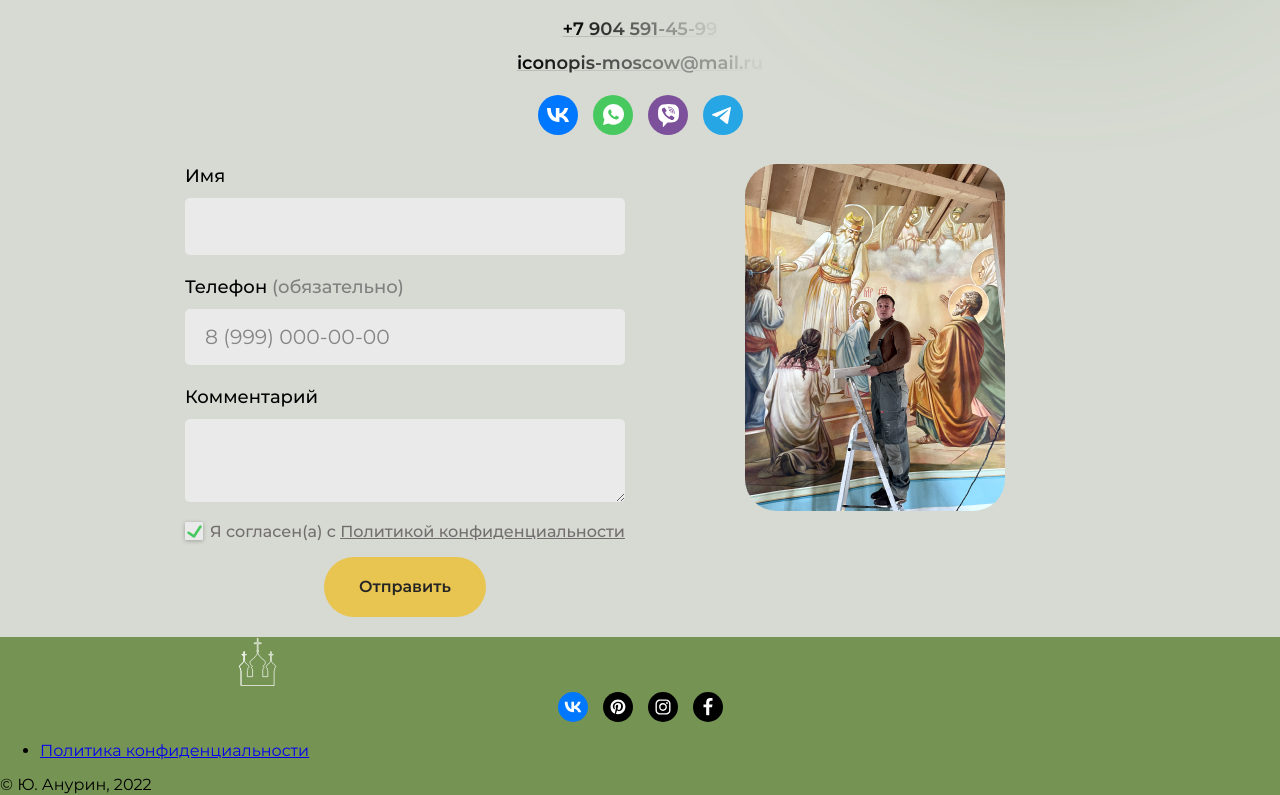
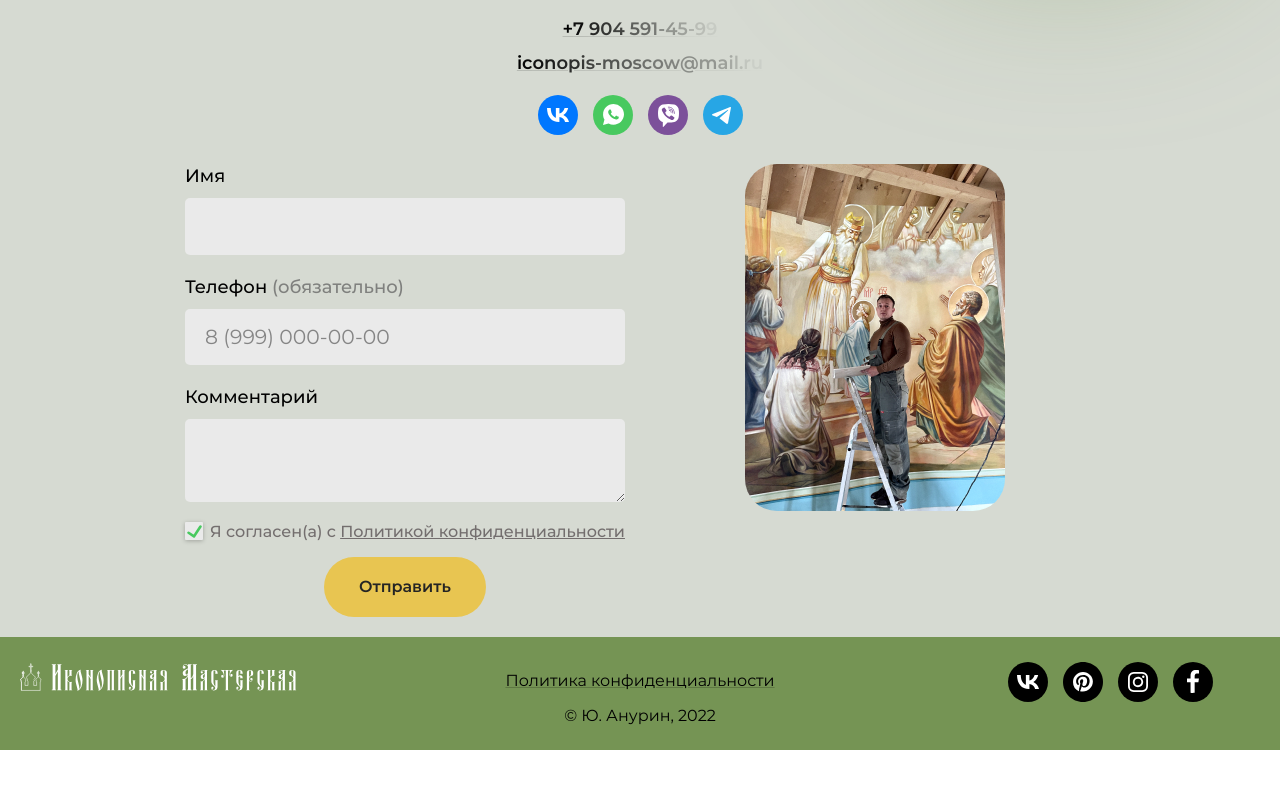
Before and after one commit to kalaganov5/anurin-Iconopis, a website: page source/index.html in a window 1280 px wide. Shown: the part 6226-7021 px from the top of the page. After the commit the page ends 6976 px from the top, so only its background shows below. Drawn offline with nearby package versions, Linux system fonts and the light colour scheme; files that its build step writes are made by us from their sources.

Commit message:
footer screen

```diff
--- a/source/index.html
+++ b/source/index.html
@@ -28,9 +28,6 @@
         <path d="M2.14 34.924v-10.7c-.405-.229-.972-.79 0-1.215-.86-.582-2.064-2.034 0-3.188l.455-.303.607-.76L3.81 18l.304-.531.076-.228v-.986H3.96v-.228h.228v-3.112H2.823v-.38h1.366v-1.973h.303M10.472 28.625V23.13c-.669-.37-1.605-1.28 0-1.968-1.42-.942-3.41-3.294 0-5.163l.752-.492 1.002-1.23 1.003-1.229.502-.86.125-.37v-1.597h-.376v-.37h.376v-5.04H11.6v-.615h2.256V1h.501M21.417 28.625v-4.402c-.405-.227-.972-.79 0-1.214-.86-.582-2.065-2.034 0-3.188l.455-.303.607-.76.607-.758.304-.531.076-.228v-.986h-.228v-.228h.228v-3.112H22.1v-.38h1.366v-1.973h.303" stroke="#fff" stroke-width=".5"></path>
         <path d="M6.69 28.625v-4.402c.406-.227.972-.79 0-1.214.86-.582 2.065-2.034 0-3.188l-.455-.303-.607-.76L5.021 18l-.304-.531-.075-.228v-.986h.227v-.228h-.227v-3.112h1.366v-.38H4.642v-1.973h-.304M17.787 28.55v-5.394c.669-.37 1.604-1.28 0-1.97 1.42-.943 3.41-3.299 0-5.17l-.752-.492-1.003-1.23-1.002-1.232-.502-.861-.125-.37v-1.6h.376v-.369h-.376V4.816h2.256V4.2h-2.256V1h-.501M25.967 35V24.223c.405-.227.972-.79 0-1.214.86-.582 2.064-2.034 0-3.188l-.455-.303-.607-.76-.608-.758-.303-.531-.076-.228v-.986h.228v-.228h-.228v-3.112h1.366v-.38h-1.366v-1.973h-.304M2.063 34.924h24.014M6.691 28.549h3.72M17.714 28.549h3.7" stroke="#fff" stroke-width=".5"></path>
       </symbol>
-      <symbol fill="none" xmlns="http://www.w3.org/2000/svg" viewBox="0 0 19 14" id="icon-menu">
-        <path d="M18 1H1M18 6.73H1M18 12.46H1" stroke="#000" stroke-width="2" stroke-linecap="round" stroke-linejoin="round"></path>
-      </symbol>
       <symbol fill="none" xmlns="http://www.w3.org/2000/svg" viewBox="0 0 40 40" id="icon-instagram">
         <rect width="40" height="40" rx="20" fill="#000"></rect>
         <path d="M20 11.807h4.096c.964 0 1.446.241 1.808.362.482.24.843.361 1.204.723.362.361.603.723.723 1.204.12.362.241.844.362 1.808v8.192c0 .964-.241 1.446-.362 1.808-.24.482-.361.843-.723 1.204-.361.362-.723.603-1.204.723-.362.12-.844.241-1.808.362h-8.192c-.964 0-1.446-.241-1.808-.362-.482-.24-.843-.361-1.204-.723-.362-.361-.603-.723-.723-1.204-.12-.362-.241-.844-.362-1.808v-8.192c0-.964.241-1.446.362-1.808.24-.482.361-.843.723-1.204.361-.362.723-.603 1.204-.723.362-.12.844-.241 1.808-.362H20zM20 10h-4.096c-1.085 0-1.808.241-2.41.482a5.263 5.263 0 0 0-1.807 1.205c-.603.602-.844 1.084-1.205 1.807-.241.602-.361 1.325-.482 2.41v8.192c0 1.085.241 1.808.482 2.41a5.263 5.263 0 0 0 1.205 1.807c.602.603 1.084.844 1.807 1.205.602.241 1.325.361 2.41.482h8.192c1.085 0 1.808-.241 2.41-.482a5.263 5.263 0 0 0 1.807-1.205c.603-.602.844-1.084 1.205-1.807.241-.602.361-1.325.482-2.41v-8.192c0-1.085-.241-1.808-.482-2.41a5.263 5.263 0 0 0-1.205-1.807c-.602-.603-1.084-.844-1.807-1.205-.602-.241-1.325-.361-2.41-.482H20z" fill="#fff"></path>
@@ -40,8 +37,8 @@
         <rect width="50" height="50" rx="25" fill="#27A6E5"></rect>
         <path d="m35 15.753-3.757 19.612s-.525 1.36-1.97.708l-8.667-6.882-.04-.02a6003.79 6003.79 0 0 0 10.646-9.926c.615-.593.233-.947-.48-.498l-13.411 8.82-5.174-1.803s-.814-.3-.893-.953c-.079-.653.92-1.006.92-1.006l21.092-8.569S35 14.447 35 15.753z" fill="#FEFEFE"></path>
       </symbol>
-      <symbol fill="none" xmlns="http://www.w3.org/2000/svg" viewBox="0 0 50 50" id="icon-vk">
-        <rect width="50" height="50" rx="25" fill="#07F"></rect>
+      <symbol xmlns="http://www.w3.org/2000/svg" viewBox="0 0 50 50" id="icon-vk" class="icon-vk">
+        <rect width="50" height="50" rx="25"></rect>
         <path d="M26.228 33.75c-9.396 0-14.755-6.57-14.978-17.5h4.706c.155 8.023 3.625 11.421 6.373 12.122V16.25h4.432v6.92c2.713-.298 5.565-3.452 6.527-6.92h4.431a13.486 13.486 0 0 1-2.122 5.003 13.194 13.194 0 0 1-3.907 3.72 13.618 13.618 0 0 1 4.453 3.617 13.94 13.94 0 0 1 2.607 5.16h-4.878a8.676 8.676 0 0 0-2.63-4.221 8.409 8.409 0 0 0-4.481-2.033v6.254h-.533z" fill="#fff"></path>
       </symbol>
       <symbol fill="none" xmlns="http://www.w3.org/2000/svg" viewBox="0 0 18 33" id="icon-arrow">
@@ -451,7 +448,7 @@
         <ul class="contacts__socials socials">
           <li class="socials__item">
             <a class="socials__link" target="_blank" href="https://vk.me/artistprofi" title="Связаться через ВКонтакте">
-              <svg class="socials__icon" width="40" height="40">
+              <svg class="socials__icon socials__icon--vk" width="40" height="40">
                 <use xlink:href="#icon-vk"></use>
               </svg>
             </a>
@@ -508,15 +505,19 @@
     </main>
     <footer class="footer">
       <a href="/" class="footer__logo logo-footer">
-        <svg role="img" class="logo-footer__image" width="515" height="50">
+        <svg role="img" class="logo-footer__image" width="28" height="36">
           <text class="visually-hidden" font-size="0">Иконописная мастерская Юрия Анурина.</text>
           <use xlink:href="#icon-logo-church"></use>
+        </svg>
+        <svg role="img" class="logo-footer__image logo-footer__image--pc" width="279" height="50">
+          <text class="visually-hidden" font-size="0">Иконописная мастерская Юрия Анурина.</text>
+          <use xlink:href="#icon-logo-anurin-Iconopis"></use>
         </svg>
       </a>
       <ul class="footer__socials socials socials--footer">
         <li class="socials__item">
           <a class="socials__link" target="_blank" href="https://vk.com/iconopisno" title="Моя страница ВКонтакте">
-            <svg class="socials__icon" width="30" height="30">
+            <svg class="socials__icon socials__icon--vk" width="30" height="30">
               <use xlink:href="#icon-vk"></use>
             </svg>
           </a>
--- a/source/less/block/footer.less
+++ b/source/less/block/footer.less
@@ -1,3 +1,40 @@
 .footer {
   background-color: @color-green;
+  padding: 10px 0;
+  display: grid;
+  grid-template-columns: minmax(20px, auto) 40px 1fr 40px minmax(20px, auto);
+
+  & > * {
+    grid-column: ~"3/-3";
+  }
 }
+
+.footer__logo {
+  grid-column: ~"2/3";
+  grid-row: ~"1/2";
+}
+
+.footer__copyright {
+  grid-column: ~"2/-2";
+  text-align: center;
+}
+
+
+@media @desktop {
+  .footer {
+    padding: 25px 0;
+    grid-template-columns: minmax(20px, auto) 300px 1fr 300px minmax(20px, auto);
+  }
+
+  .footer__link {
+    grid-row: ~"1/2";
+  }
+
+  .footer__socials {
+    grid-column: ~"4/5";
+  }
+
+  .footer__copyright {
+    grid-column: ~"3/4";
+  }
+}
--- /dev/null
+++ b/source/less/block/links-footer.less
@@ -0,0 +1,24 @@
+.links-footer {
+  display: flex;
+  flex-direction: row;
+  flex-wrap: wrap;
+  .list-style-none();
+  margin: 10px;
+  gap: 15px;
+  justify-content: center;
+}
+
+.links-footer__link {
+  color: @color-black-original;
+  text-decoration-color: rgba(@color-black-original, 0.2);
+  .transition();
+
+  &:hover,
+  &:focus {
+    text-decoration-color: rgba(@color-black-original, 1);
+  }
+}
+
+.links-footer__item {
+  text-align: center;
+}
--- /dev/null
+++ b/source/less/block/logo-footer.less
@@ -0,0 +1,22 @@
+.logo-footer__image {
+  &:hover,
+  &:focus {
+    .transition();
+    opacity: 0.8;
+  }
+
+  &--pc {
+    display: none;
+  }
+}
+
+@media @desktop {
+  .logo-footer__image {
+    display: none;
+
+    &--pc {
+      margin-top: -10px;
+      display: block;
+    }
+  }
+}
--- a/source/less/block/socials.less
+++ b/source/less/block/socials.less
@@ -6,6 +6,21 @@
   column-gap: 15px;
   row-gap: 10px;
   justify-content: center;
+
+  & .socials__icon {
+    &--vk {
+      fill: #0077ff;
+    }
+  }
+
+  &--footer .socials__icon {
+    width: 31px;
+    height: 31px;
+
+    &--vk {
+      fill: @color-black-original;
+    }
+  }
 }
 
 .socials__link {
@@ -15,3 +30,12 @@
     opacity: 0.8;
   }
 }
+
+@media @desktop {
+  .socials {
+    &--footer .socials__icon {
+      width: 40px;
+      height: 40px;
+    }
+  }
+}
--- a/source/less/style.less
+++ b/source/less/style.less
@@ -28,3 +28,5 @@
 @import "block/socials.less";
 @import "block/form.less";
 @import "block/footer.less";
+@import "block/links-footer.less";
+@import "block/logo-footer.less";
```
